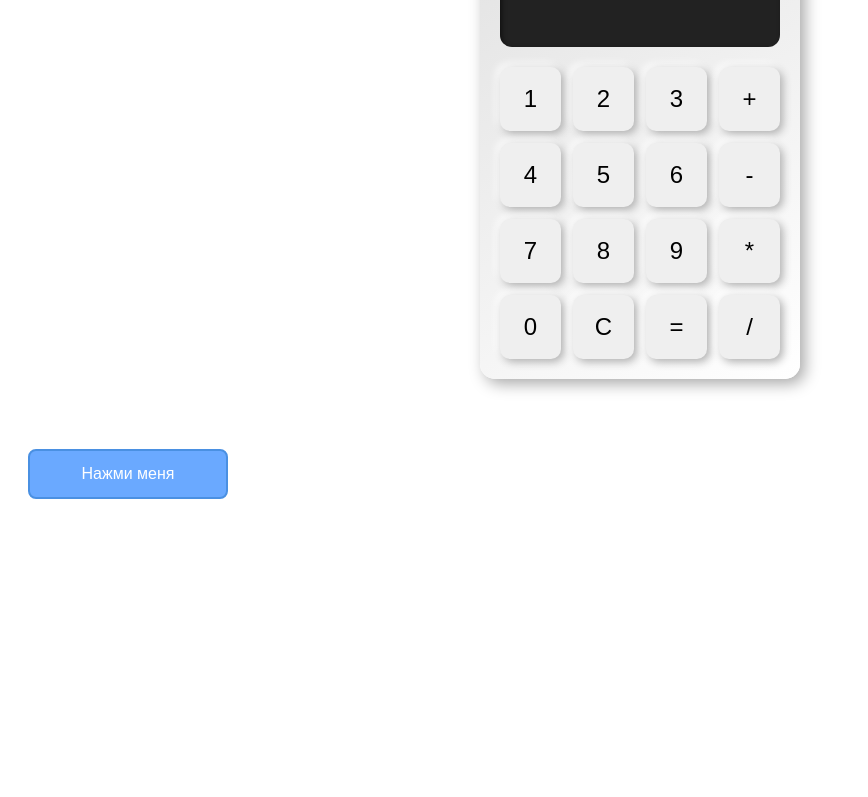
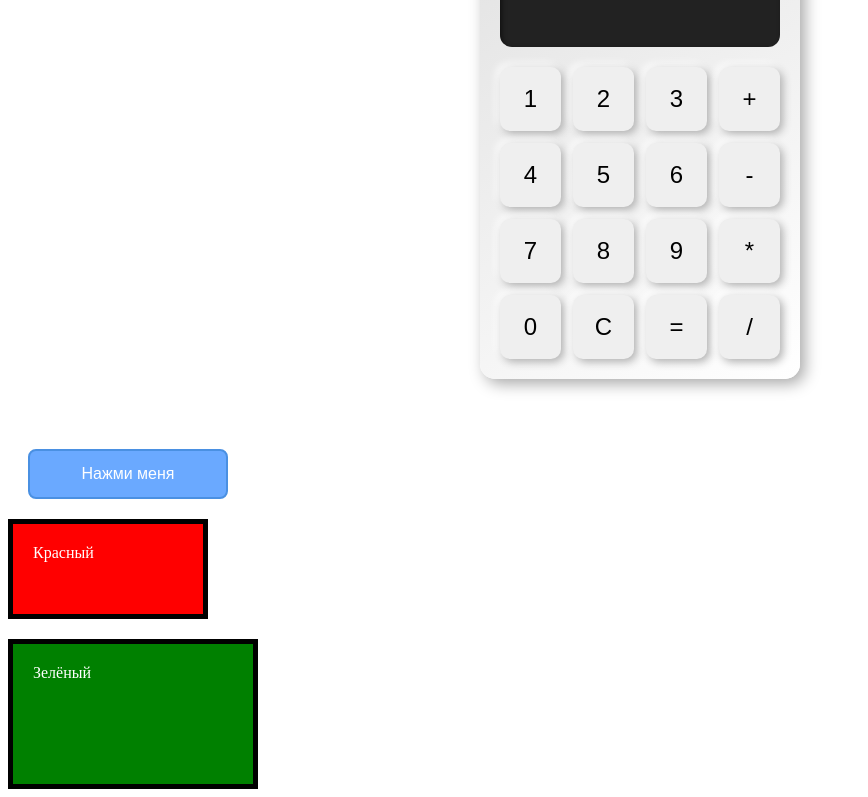
Before and after one commit to IrinaFox/ReyhanProject, a Vue app in the folder Reyhan Project/: page / in a window 1280 px wide. Shown: the part 180-977 px from the top of the page, without its empty margins (0-868 px from the left). Before the commit the page ends 800 px from the top, so only its background shows below. Built offline with nearby package versions, Linux system fonts and the light colour scheme.

Commit message:
"DP-76:Сss - box model Part-2":I created two divs, one using box-sizing:border-box and the other using box-sizing:content-box.

```diff
--- a/Reyhan Project/src/components/buttons/NewButton.vue
+++ b/Reyhan Project/src/components/buttons/NewButton.vue
@@ -4,6 +4,8 @@
 
 <template>
   <button class="btn">Нажми меня</button>
+  <div class="red-box">Красный</div>
+  <div class="green-box">Зелёный</div>
 </template>
 
 <style scoped>
@@ -31,4 +33,24 @@
   font-size: 16px;
   cursor: pointer;
 }
+.red-box {
+  background-color: red;
+  width: 200px;
+  height: 100px;
+  padding: 20px;
+  border: 5px solid black;
+  box-sizing: border-box; /* учитывает padding и border в ширине и высоте */
+  color: white;
+  margin-bottom: 20px;
+}
+
+.green-box {
+  background-color: green;
+  width: 200px;
+  height: 100px;
+  padding: 20px;
+  border: 5px solid black;
+  box-sizing: content-box;
+  color: white;
+}
 </style>
```
